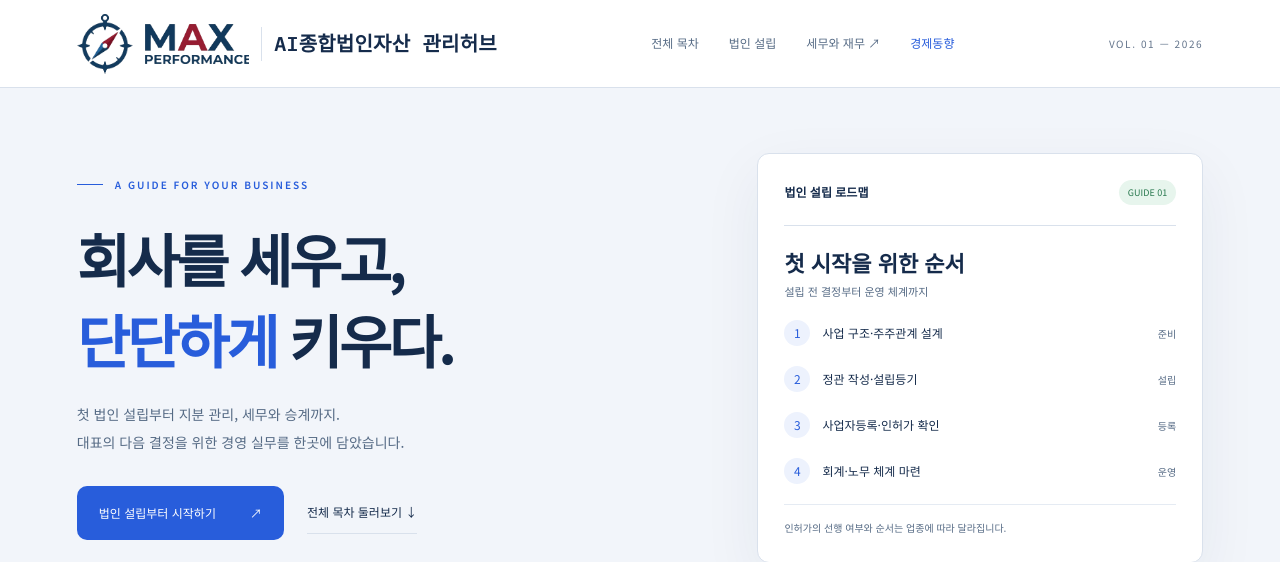
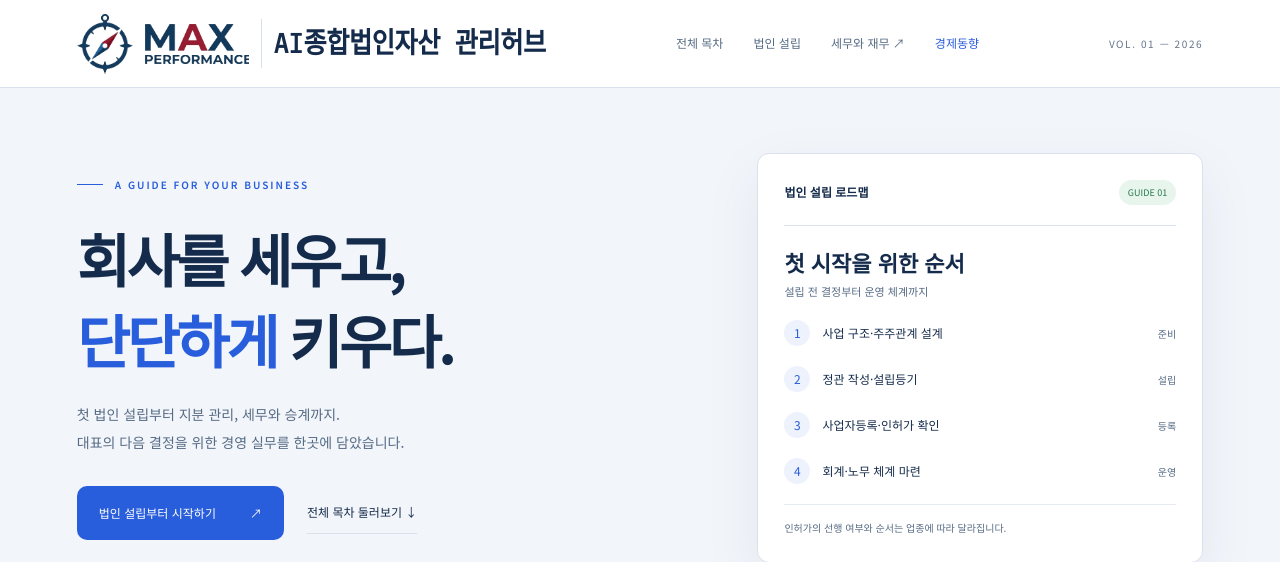
Before and after one commit to changkeunjang1/maxfinup, a Django app: page / in a window 1280 px wide. Shown: the top 562 px of the page. Run offline with Django 5.2, Linux system fonts and the light colour scheme; some libraries are stand-ins or nearby versions.

Commit message:
Enlarge and vertically stretch header tagline for condensed look
Co-Authored-By: Claude Sonnet 5 <noreply@anthropic.com>
Claude-Session: https://claude.ai/code/session_01QhZ9pRBfZQC96EbFBboxGD

```diff
--- a/ledger/static/ledger/css/ledger.css
+++ b/ledger/static/ledger/css/ledger.css
@@ -95,8 +95,9 @@ a { color: inherit; text-decoration: none; }
 .brand-block { display: flex; align-items: center; gap: 12px; flex: none; }
 .brand { display: flex; align-items: center; gap: 12px; flex: none; }
 .brand-tagline {
-  font-family: var(--mono); font-size: 20px; font-weight: 700; color: var(--ink);
-  letter-spacing: .01em; padding-left: 12px; border-left: 1px solid var(--line); white-space: nowrap;
+  font-family: var(--mono); font-size: 25px; font-weight: 700; color: var(--ink);
+  letter-spacing: -.01em; padding-left: 12px; border-left: 1px solid var(--line); white-space: nowrap;
+  display: inline-block; transform: scaleY(1.15); transform-origin: center left;
 }
 .brand-icon { height: 60px; width: auto; display: block; }
 .brand-wordmark-img { height: 40px; width: auto; display: block; }
```
